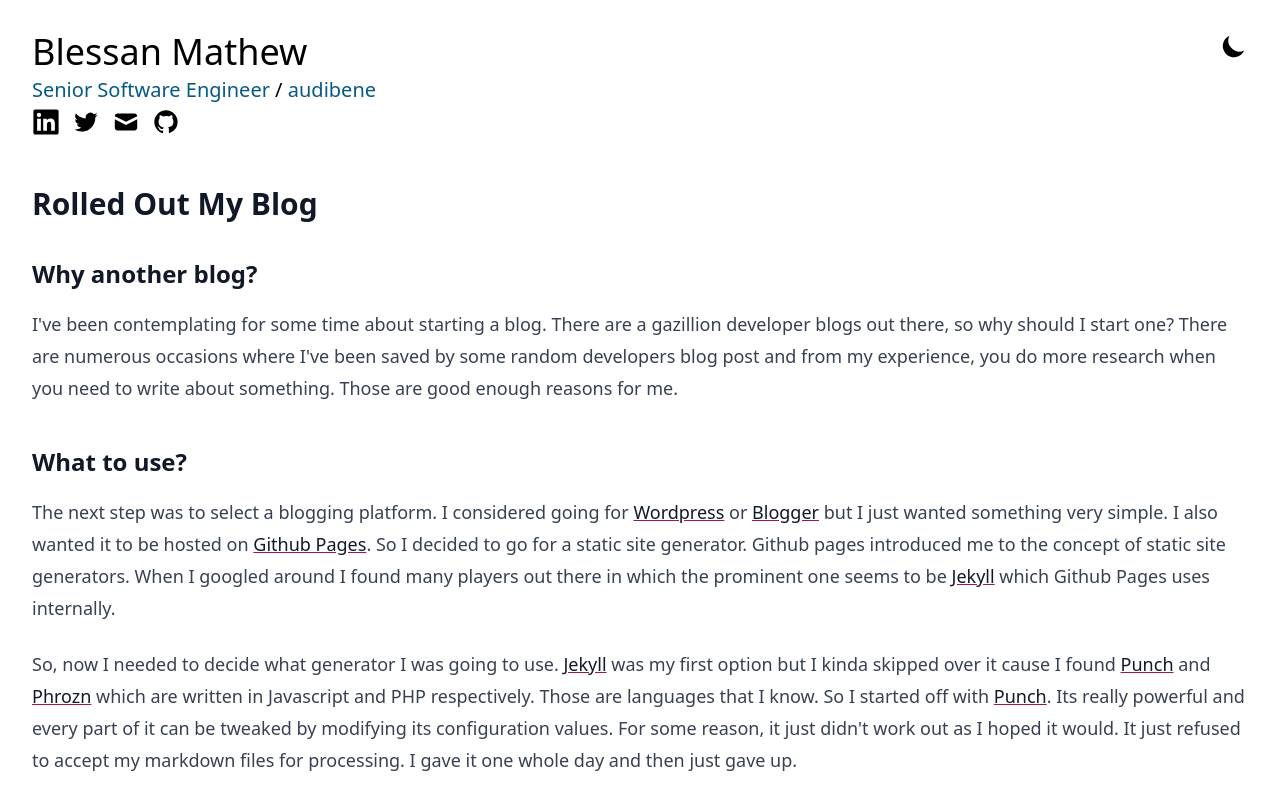
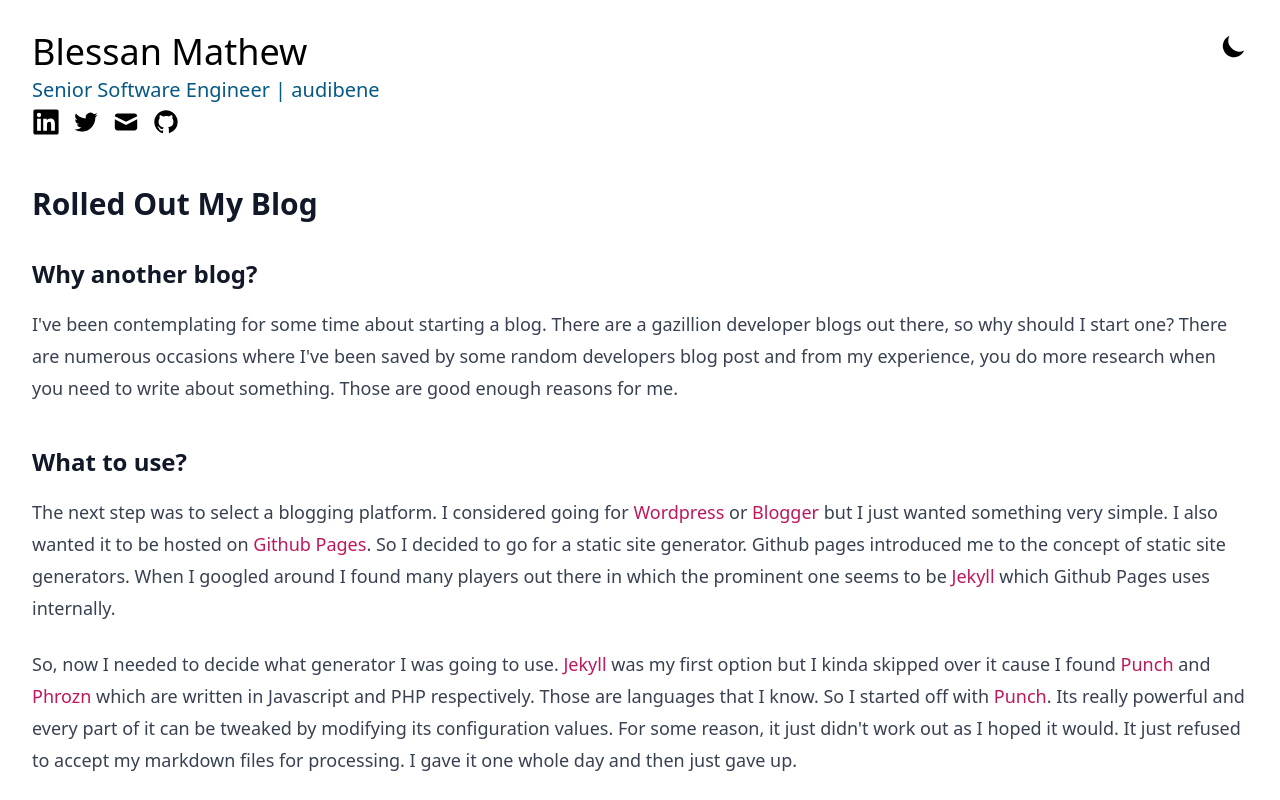
Before and after one commit to blessanm86/blessanmathew.com, a Next.js app: page /posts/2013-07-27-rolled-out-my-blog in a window 1280 px wide. Shown: the top 800 px of the page. Built offline with nearby package versions, Linux system fonts and the light colour scheme.

Commit message:
updates styles

```diff
--- a/components/Layout.jsx
+++ b/components/Layout.jsx
@@ -30,14 +30,13 @@ export default ({ children }) => {
             <div className="font-medium text-lg leading-6 space-y-1">
               <Link href="/">
                 <a title="Home Page">
-                  <h1 className="dark:text-white text-3xl lg:text-4xl hover:underline decoration-pink-800">
+                  <h1 className="dark:text-white text-3xl lg:text-4xl hover:underline decoration-pink-700">
                     Blessan Mathew
                   </h1>
                 </a>
               </Link>
               <p className="text-sky-800 dark:text-sky-500 text-lg lg:text-xl">
-                Senior Software Engineer
-                <span className="text-black"> / </span> audibene
+                Senior Software Engineer | audibene
               </p>
               <ul role="list" className="dark:text-white flex space-x-3">
                 {headerLinks.map(({ key, href, title, children }) => (
--- a/components/Posts.jsx
+++ b/components/Posts.jsx
@@ -9,7 +9,7 @@ export default function Posts({ posts }) {
     ) => (
       <article className="flex flex-col gap-2" key={slug}>
         <Link href={`/posts/${slug}`}>
-          <a className="dark:text-white text-2xl lg:text-3xl font-medium text-black hover:underline decoration-pink-800">
+          <a className="text-pink-700 dark:text-pink-500 text-2xl lg:text-3xl font-medium text-black">
             {title}
           </a>
         </Link>
@@ -22,7 +22,9 @@ export default function Posts({ posts }) {
           <span aria-hidden="true"> &middot; </span>
           <span>{readingTime}</span>
         </div>
-        {index < posts.length - 1 && <hr className="mt-3 lg:mt-8" />}
+        {index < posts.length - 1 && (
+          <hr className="mt-3 lg:mt-8 dark:border-gray-700 border-gray-200" />
+        )}
       </article>
     )
   );
--- a/config.js
+++ b/config.js
@@ -74,8 +74,8 @@ export const headerLinks = [
 
 export const tags = {
   general: {
-    backgroundColor: "bg-indigo-100",
-    textColor: "text-indigo-800",
+    backgroundColor: "dark:bg-gray-700 bg-gray-100",
+    textColor: "dark:text-gray-100 text-gray-700",
   },
   javascript: {
     backgroundColor: "bg-yellow-300",
--- a/pages/posts/[id].js
+++ b/pages/posts/[id].js
@@ -46,7 +46,7 @@ export default ({ post }) => {
       </Head>
       <div
         dangerouslySetInnerHTML={{ __html: post.html }}
-        className="prose dark:prose-invert prose-lg 2xl:prose-xl max-w-none prose-a:decoration-pink-800"
+        className="prose dark:prose-invert prose-lg 2xl:prose-xl max-w-none prose-a:text-pink-700 dark:prose-a:text-pink-500 prose-a:no-underline"
       />
     </Layout>
   );
```
Also changed, not shown: posts/2021-12-15-stripe-elements-filler.md (+1 -1 lines).
